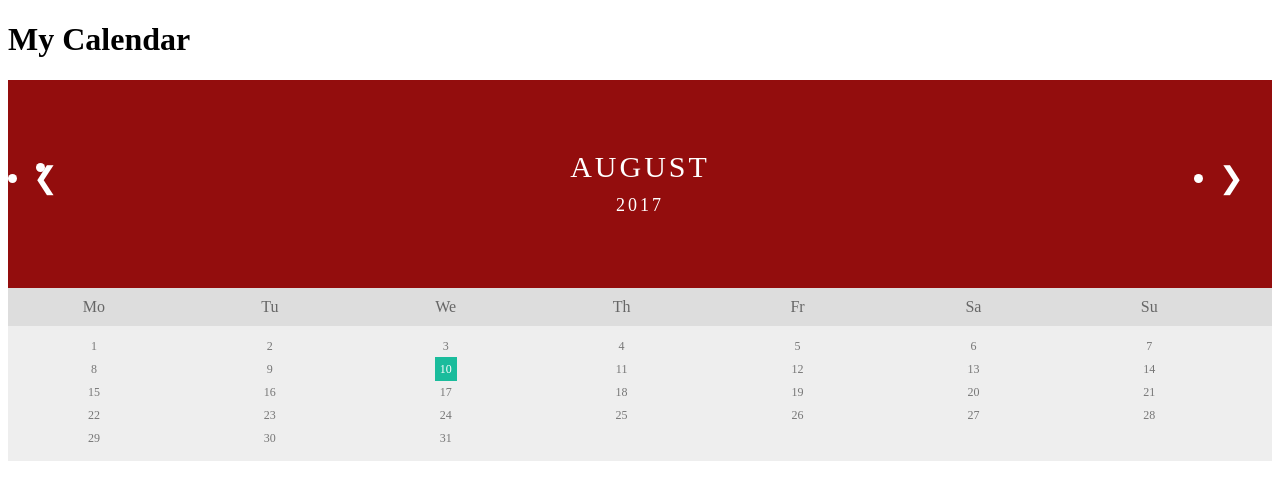
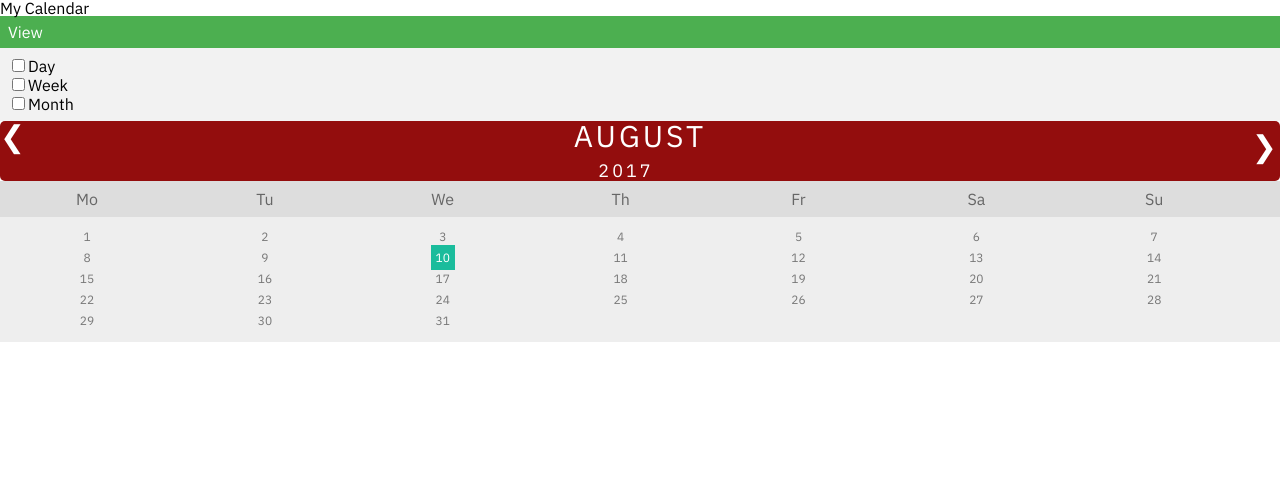
Before and after one commit to tarikmiljkovic/calendar, a PHP site: page /myCalendar.inc.php in a window 1280 px wide. Shown: the top 500 px of the page. Run offline with PHP 8.4, Linux system fonts and the light colour scheme.

Commit message:
update
small update

```diff
--- /dev/null
+++ b/css/calendar.css
@@ -0,0 +1,78 @@
+* {box-sizing: border-box;}
+
+.month {
+  padding: 0;
+  width: 100%;
+  background: #930D0D;
+  text-align: center;
+}
+
+.month ul {
+  margin: 0;
+  padding: 0;
+}
+
+.month ul li {
+  color: white;
+  font-size: 30px;
+  text-transform: uppercase;
+  letter-spacing: 3px;
+}
+
+.month .prev {
+  float: left;
+}
+
+.month .next {
+  float: right;
+  padding-top: 10px;
+}
+
+.weekdays {
+  margin: 0;
+  padding: 10px 0;
+  background-color: #ddd;
+}
+
+.weekdays li {
+  display: inline-block;
+  width: 13.6%;
+  color: #666;
+  text-align: center;
+}
+
+.days {
+  padding: 10px 0;
+  background: #eee;
+  margin: 0;
+}
+
+.days li {
+  list-style-type: none;
+  display: inline-block;
+  width: 13.6%;
+  text-align: center;
+  margin-bottom: 5px;
+  font-size:12px;
+  color: #777;
+}
+
+.days li .active {
+  padding: 5px;
+  background: #1abc9c;
+  color: white !important
+}
+
+/* Add media queries for smaller screens */
+@media screen and (max-width:720px) {
+  .weekdays li, .days li {width: 13.1%;}
+}
+
+@media screen and (max-width: 420px) {
+  .weekdays li, .days li {width: 12.5%;}
+  .days li .active {padding: 2px;}
+}
+
+@media screen and (max-width: 290px) {
+  .weekdays li, .days li {width: 12.2%;}
+}
--- /dev/null
+++ b/css/main.css
@@ -0,0 +1,135 @@
+
+@import url('https://fonts.googleapis.com/css?family=IBM+Plex+Sans:300,400,700');
+* {
+    box-sizing: border-box;
+  }
+  body {
+    margin: auto;
+    font-family: 'IBM Plex Sans', sans-serif;
+  }
+  /* Style the header */
+  .header {
+    background-color: #166df9;
+    color: white;
+    padding: 10px;
+    text-transform: uppercase;
+
+  }
+  /* Style the topnavigation bar*/
+  .topnav {
+    overflow: hidden;
+    background-color: black;
+  }
+  /* Style the topnavigation bar*/
+  .topnav a {
+    float: left;
+    display: block;
+    color: #f2f2f2;
+    text-align: center;
+    padding: 10px 15px; /*14px 16px*/
+    text-decoration: none;
+  }
+  /* Change color on hover */
+  .topnav a:hover {
+    background-color: red;
+    color: black;
+  }
+
+  /* Middle column position*/
+  .column.middle {
+    width: 100%;
+  }
+  /* Clear floats after the columns */
+  .row:after {
+    content: "";
+    display: table;
+    clear: both;
+  }
+
+
+
+
+
+
+  /* Responsive layout - makes the three columns stack on top of each other instead of next to each other */
+  @media screen and (max-width: 600px) {
+    .column.side, .column.middle {
+      width: 100%;
+      float: none;
+    }
+  }
+  /* Style the footer */
+  .footer {
+    background-color: #f1f1f1;
+    padding: 10px;
+    text-align: center;
+  }
+    table {
+      border-collapse: collapse;
+      width: 100%;
+    }
+    th, td {
+      text-align: left;
+      padding: 8px;
+    }
+    tr:nth-child(2n){background-color: #f2f2f2}
+    th {
+      background-color: #4CAF50;
+      color: white;
+    }
+   /*Input box for Username*/
+    input[type=text], select {
+    width: auto;
+    padding: 12px 20px;
+    margin: 8px 0;
+    display: inline-block;
+    border: 2px solid #ccc;
+    border-radius: 4px;
+    box-sizing: border-box;
+  }
+  /*Input box for password*/
+    input[type=password], input[type=email], input[type=url], select {
+    width: auto;
+    padding: 12px 20px;
+    margin: 8px 0;
+    display: inline-block;
+    border: 2px solid #ccc;
+    border-radius: 4px;
+    box-sizing: border-box;
+  }
+  /*Log In - submit button*/
+  input[type=submit] {
+    width: auto;
+    background-color: #4CAF50;
+    color: white;
+    padding: 14px 20px;
+    margin: 8px 0;
+    border: none;
+    border-radius: 4px;
+    cursor: pointer;
+  }
+
+  input[type=submit]:hover {
+    background-color: #45a050;
+  }
+
+  input[type=button] {
+    width: 100%;
+    background-color: #4CAF50;
+    color: white;
+    padding: 14px 20px;
+    margin: 8px 0;
+    border: 2px;
+    border-radius: 3px;
+    cursor: pointer;
+  }
+
+  input[type=button]:hover {
+    background-color: #45a049;
+  }
+
+  div {
+    border-radius: 5px;
+    background-color: #f2f2f2;
+    padding: 20px;
+  }
--- /dev/null
+++ b/css/reset.css
@@ -0,0 +1,48 @@
+/* http://meyerweb.com/eric/tools/css/reset/
+   v2.0 | 20110126
+   License: none (public domain)
+*/
+
+html, body, div, span, applet, object, iframe,
+h1, h2, h3, h4, h5, h6, p, blockquote, pre,
+a, abbr, acronym, address, big, cite, code,
+del, dfn, em, img, ins, kbd, q, s, samp,
+small, strike, strong, sub, sup, tt, var,
+b, u, i, center,
+dl, dt, dd, ol, ul, li,
+fieldset, form, label, legend,
+table, caption, tbody, tfoot, thead, tr, th, td,
+article, aside, canvas, details, embed,
+figure, figcaption, footer, header, hgroup,
+menu, nav, output, ruby, section, summary,
+time, mark, audio, video {
+margin: 0;
+padding: 0;
+border: 0;
+font-size: 100%;
+font: inherit;
+vertical-align: baseline;
+}
+/* HTML5 display-role reset for older browsers */
+article, aside, details, figcaption, figure,
+footer, header, hgroup, menu, nav, section {
+display: block;
+}
+body {
+line-height: 1;
+}
+ol, ul {
+list-style: none;
+}
+blockquote, q {
+quotes: none;
+}
+blockquote:before, blockquote:after,
+q:before, q:after {
+content: '';
+content: none;
+}
+table {
+border-collapse: collapse;
+border-spacing: 0;
+}
--- a/myCalendar.inc.php
+++ b/myCalendar.inc.php
@@ -1,91 +1,16 @@
 <!DOCTYPE html>
 <html>
 <head>
-<style>
-* {box-sizing: border-box;}
-
-.month {
-  padding: 70px 25px;
-  width: 100%;
-  background: #930D0D;
-  text-align: center;
-}
-
-.month ul {
-  margin: 0;
-  padding: 0;
-}
-
-.month ul li {
-  color: white;
-  font-size: 30px;
-  text-transform: uppercase;
-  letter-spacing: 3px;
-}
-
-.month .prev {
-  float: left;
-  padding-top: 10px;
-}
-
-.month .next {
-  float: right;
-  padding-top: 10px;
-}
-
-.weekdays {
-  margin: 0;
-  padding: 10px 0;
-  background-color: #ddd;
-}
-
-.weekdays li {
-  display: inline-block;
-  width: 13.6%;
-  color: #666;
-  text-align: center;
-}
-
-.days {
-  padding: 10px 0;
-  background: #eee;
-  margin: 0;
-}
-
-.days li {
-  list-style-type: none;
-  display: inline-block;
-  width: 13.6%;
-  text-align: center;
-  margin-bottom: 5px;
-  font-size:12px;
-  color: #777;
-}
-
-.days li .active {
-  padding: 5px;
-  background: #1abc9c;
-  color: white !important
-}
-
-/* Add media queries for smaller screens */
-@media screen and (max-width:720px) {
-  .weekdays li, .days li {width: 13.1%;}
-}
-
-@media screen and (max-width: 420px) {
-  .weekdays li, .days li {width: 12.5%;}
-  .days li .active {padding: 2px;}
-}
-
-@media screen and (max-width: 290px) {
-  .weekdays li, .days li {width: 12.2%;}
-}
-</style>
+  <link rel="stylesheet" href="css/reset.css">
+  <link rel="stylesheet" href="css/main.css">
+  <link rel="stylesheet" href="css/calendar.css">
 </head>
 <body>
 
 <h1>My Calendar</h1>
+
+<!-- Ajax -->
+<?php include("settings.inc.php"); ?>
 
 <div class="month">
   <ul>
--- a/settings.inc.php
+++ b/settings.inc.php
@@ -1,23 +1,8 @@
-<!DOCTYPE html>
-<html>
-<style>
-table {
-  border-collapse: collapse;
-  border-spacing: 0;
-  width: 20%;
-}
-th, td {
-  text-align: left;
-  padding: 5px;
-}
-</style>
-<!-- SHOULD BE ADDED AS SIDE PANEL TO THE CALENDAR, AND NOT DISPLAYED ALONE!-->
-    <body>
-        <h2>Calendar settings</h2><br>
+
 <table>
     <tr>
-                    <th><h3>View</h3></th>
-                    <th><h3>Hide</h3></th>
+        <th>View</th>
+        <!-- <th>Hide</th> -->
     </tr>
     <tr>
         <td>
@@ -25,16 +10,10 @@ th, td {
         <input name="option2" type="checkbox" />Week<br>
         <input name="option3" type="checkbox" />Month<br>
         </td>
-
-                    <td>
+        <!-- <td>
         <input name="option4" type="checkbox" />Entries<br>
         <input name="option5" type="checkbox" />Holidays<br>
         <input name="option6" type="checkbox" />bla bla bla..<br>
-                    </td>
+        </td> -->
     </tr>
-
 </table>
-            <input type="submit" value="Save">
-    </body>
-
-</html>
```
Also changed, not shown: index.php (+2 -128 lines), loginnav.inc.php (+4 -3 lines), unused/CSS_Web_Page_New_Example.html (renamed from CSS_Web_Page_New_Example.html), unused/cal_logo.png (renamed from cal_logo.png), unused/readContacts.inc.php (renamed from readContacts.inc.php), unused/readFile.php (renamed from readFile.php), unused/saveContacts.inc.php (renamed from saveContacts.inc.php), unused/saveFile.php (renamed from saveFile.php). Lines whose indentation alone changed are shown as unchanged.
